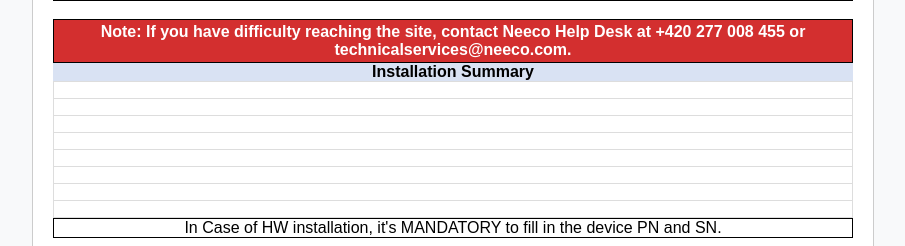
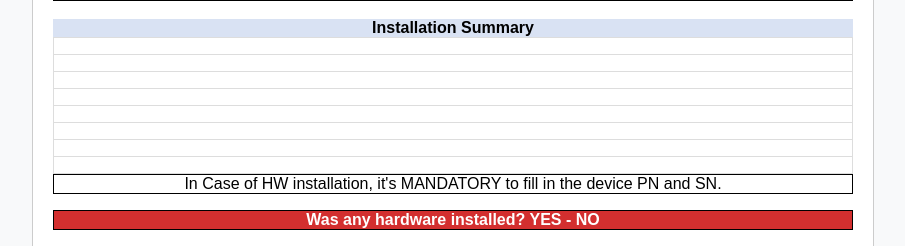
Before and after one commit to tanviralamcse/tanvir.cloud, a Django app: template blog/templates/svr/g_svr.html in a window 1280 px wide. Shown: the part 313-559 px from the top of the page, without its empty margins (187-1092 px from the left). Run offline with Django 5.2, Linux system fonts and the light colour scheme; the template is opened without the code that fills it, so the values that code supplies are empty; some libraries are stand-ins or nearby versions.

Commit message:
Deleted brand message

```diff
--- a/blog/templates/svr/g_svr.html
+++ b/blog/templates/svr/g_svr.html
@@ -119,14 +119,7 @@
         </tr>
       </table>
       <br />
-      <div
-        class="highlight"
-        style="border: 1px solid black; text-align: center; padding: 3px"
-      >
-        <strong>Note:</strong> If you have difficulty reaching the site, contact
-        Neeco Help Desk at <strong>+420 277 008 455</strong> or
-        <strong>technicalservices@neeco.com</strong>.
-      </div>
+
 
       <div class="section-title">Installation Summary</div>
       <table class="light-border-table">
```
